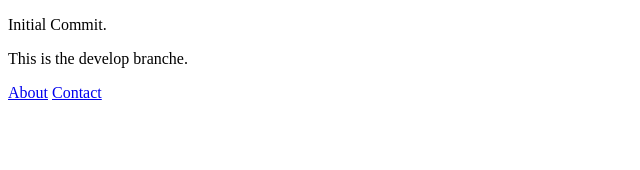
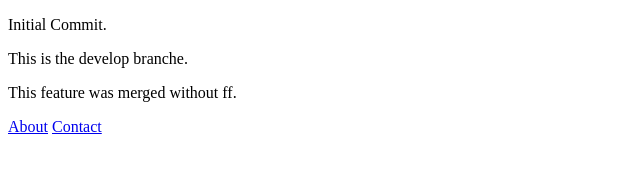
Before and after one commit to m-athijs/VivatBrancheModel, a plain HTML site: page index.html in a window 1280 px wide. Shown: the whole page, without its empty margins (0-640 px from the left). Drawn offline with Linux system fonts and the light colour scheme.

Commit message:
no ff text added

```diff
--- a/index.html
+++ b/index.html
@@ -8,6 +8,7 @@
 <body>
     <p>Initial Commit.</p>
     <p>This is the develop branche.</p>
+    <p>This feature was merged without ff.</p>
     <a href="about.html">About</a>
     <a href="contact.html">Contact</a>
 </body>
```
